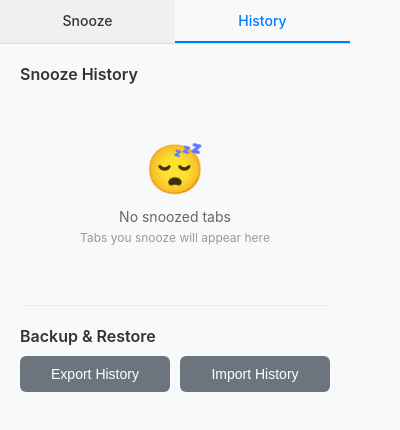
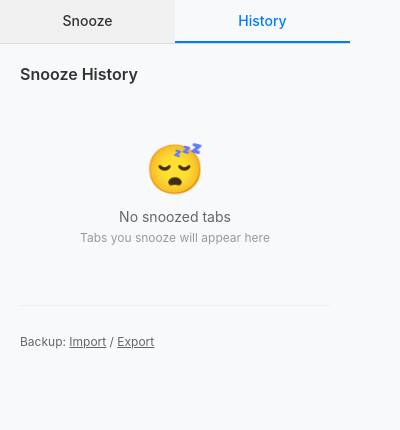
Before and after one commit to ksaitor/snooze-tabby-ai, a browser extension: page popup.html in a window 400 px wide. Both pictures are taken after a click on the element "History". Drawn offline with Linux system fonts and the light colour scheme.

Commit message:
- make export and import buttons smaller, they should look like links, and way more subtile. - remove "Backup & Restore" title. Instead make it one line: Backup: Import / Export
Import and Export should be the backup links.
-

```diff
--- a/popup.html
+++ b/popup.html
@@ -350,19 +350,26 @@
         border-top: 1px solid #eee;
       }
 
-      .export-import-buttons {
-        display: flex;
-        gap: 10px;
-        margin-top: 10px;
+      .backup-line {
+        font-size: 12px;
+        color: #666;
+        margin-top: 8px;
       }
 
-      .secondary-btn {
-        background: #6c757d;
-        flex: 1;
+      .link-btn {
+        background: none;
+        border: none;
+        color: #666;
+        text-decoration: underline;
+        cursor: pointer;
+        font-size: 12px;
+        padding: 0;
+        font-family: inherit;
+        transition: color 0.2s;
       }
 
-      .secondary-btn:hover {
-        background: #545b62;
+      .link-btn:hover {
+        color: #007bff;
       }
     </style>
   </head>
@@ -430,10 +437,9 @@
         </div>
 
         <div class="export-import-section">
-          <div class="section-header">Backup & Restore</div>
-          <div class="export-import-buttons">
-            <button class="action-btn secondary-btn" id="export-history">Export History</button>
-            <button class="action-btn secondary-btn" id="import-history">Import History</button>
+          <div class="backup-line">
+            Backup: <button class="link-btn" id="import-history">Import</button> /
+            <button class="link-btn" id="export-history">Export</button>
           </div>
           <input type="file" id="import-file" accept=".json" style="display: none" />
         </div>
```
